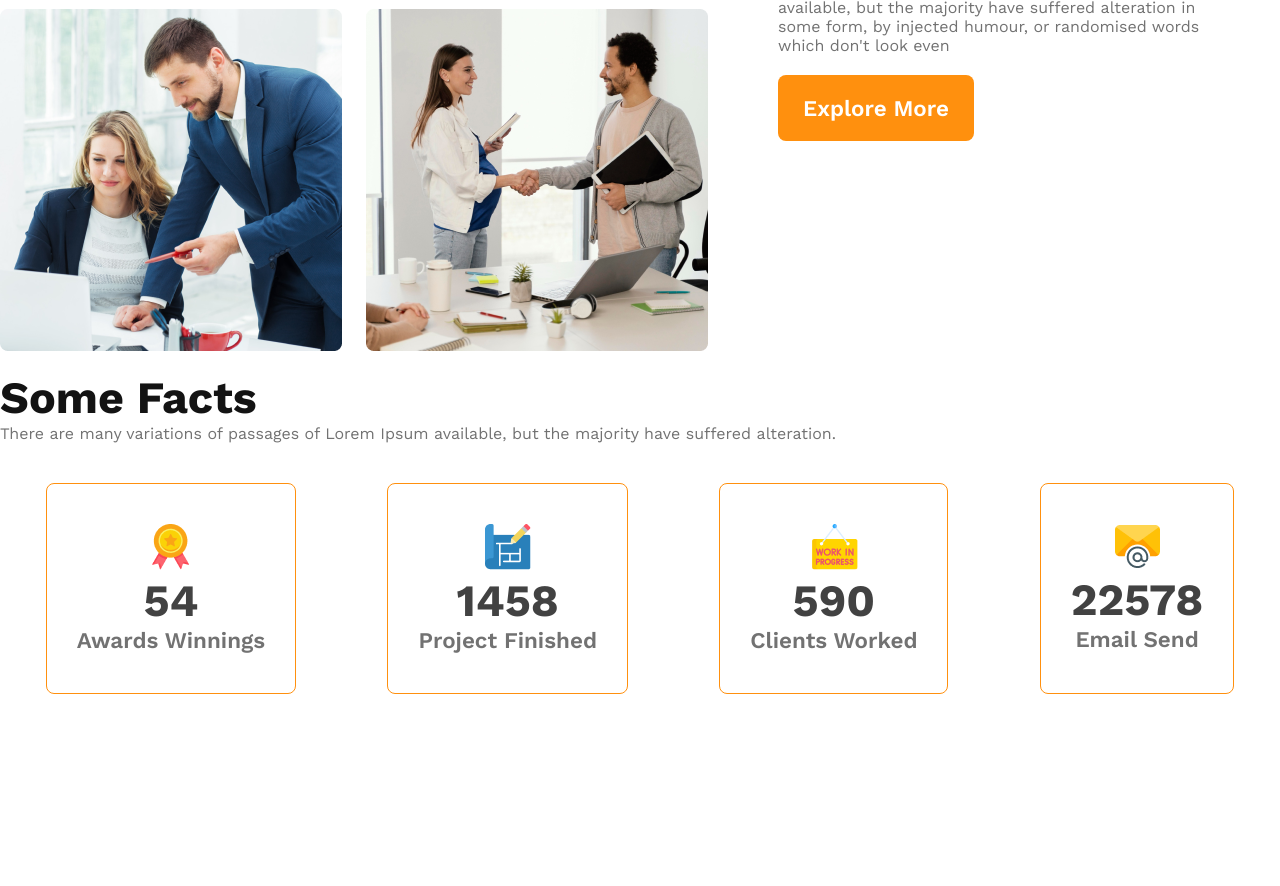
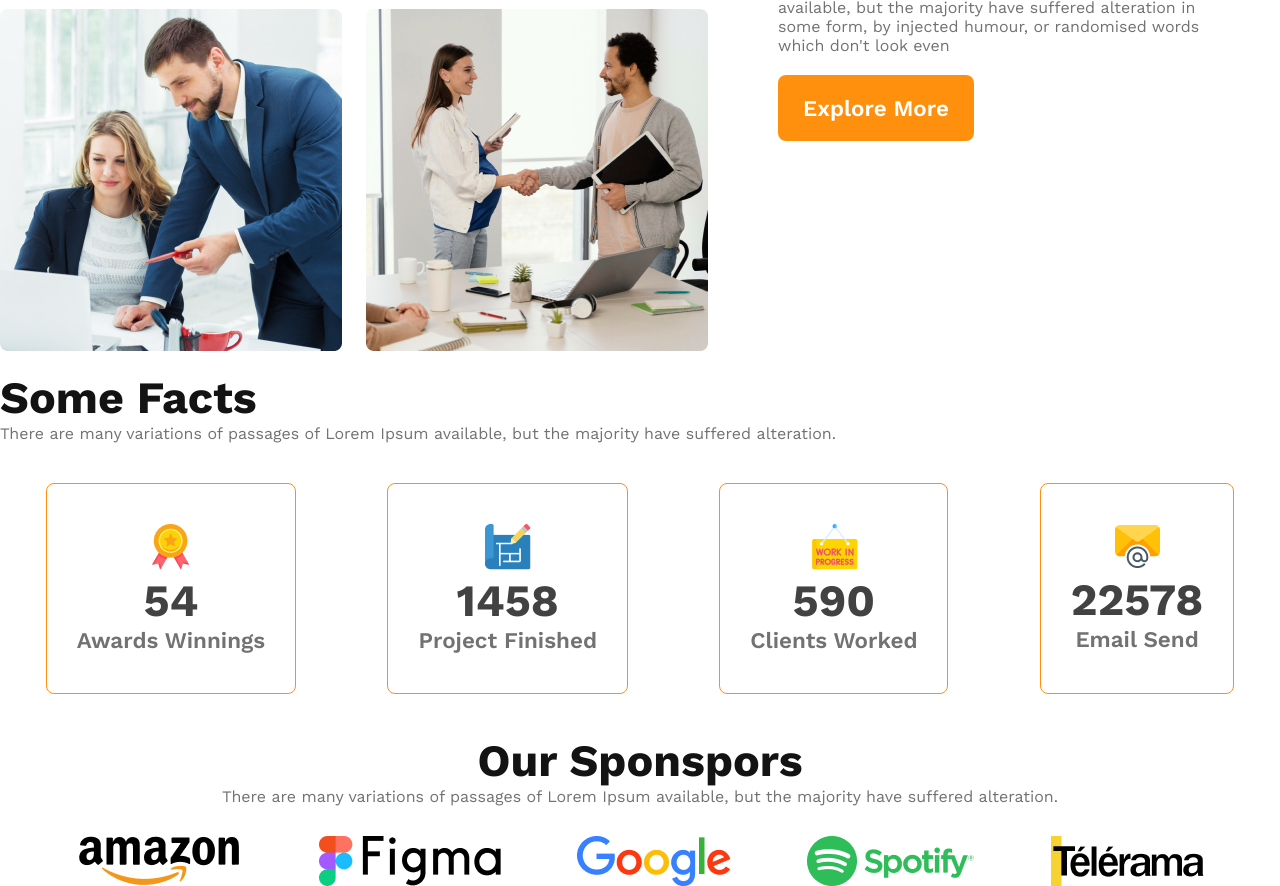
Before and after one commit to SojibAhmed114/Modules-9, a plain HTML site: page index.html in a window 1280 px wide. Shown: the part 1326-2212 px from the top of the page. Before the commit the page ends 2060 px from the top, so only its background shows below. Drawn offline with nearby package versions, Linux system fonts and the light colour scheme.

Commit message:
para r valo lage na Our Sponspors part done

```diff
--- a/index.html
+++ b/index.html
@@ -82,6 +82,20 @@
             </div>
         </section>
 <!-- Enjoy part end -->
+
+<!-- Our Sponspors part start -->
+        <section class="Sponspors-container">
+            <h2 class="Sponspors-title">Our Sponspors</h2>
+            <p class="Sponspors-dis">There are many variations of passages of Lorem Ipsum available, but the majority have suffered alteration.</p>
+            <div class="Sponspors-photo-container">
+                <img src="./images/sponsors/amazon.png" alt="">
+                <img src="./images/sponsors/figma.png" alt="">
+                <img src="./images/sponsors/google.png" alt="">
+                <img src="./images/sponsors/spotify.png" alt="">
+                <img src="./images/sponsors/telerama.png" alt="">
+            </div>
+        </section>
+<!-- Our Sponspors part end -->
     </main>
 <!-- main design end   -->
 
--- a/style.css
+++ b/style.css
@@ -139,7 +139,42 @@ main{
         font-size: 1.4rem;
     }
  /* enjoy-part end */
+
+ /* Our Sponspors part start */
+    .Sponspors-container{
+        text-align: center;
+    }
+    .Sponspors-photo-container{
+        margin-top: 30px;
+        display: flex;
+        align-items: center;
+        justify-content: space-evenly;
+    }
+    .Sponspors-title{
+    font-size: 2.8rem;
+    font-weight: 700;
+    color: #131313;
+    }
+    .Sponspors-dis{
+    color: #727272;
+    }
+ /* Our Sponspors part end */
+
+
+
+
+
 /* main design end  */
+
+
+
+
+
+
+
+
+
+
 
 
 /* banner media queary */
@@ -159,6 +194,15 @@ main{
     .feature-photo-container{
         grid-template-columns: 1fr;
     }
+    .card-container{
+        flex-direction: column;
+        gap: 15px;
+        padding: 20px;
+    }
+    .Sponspors-photo-container{
+        flex-direction: column;
+        gap: 20px;
+    }
 }
 
 @media screen and (min-width: 576px) and (max-width: 960px) {
@@ -175,4 +219,13 @@ main{
     .feature-text-container{
         padding-bottom: 15px;
     }
+    .card-container{
+        flex-direction: column;
+        gap: 15px;
+        padding: 20px;
+    }
+    .Sponspors-photo-container{
+        flex-direction: column;
+        gap: 20px;
+    }
 }
```
